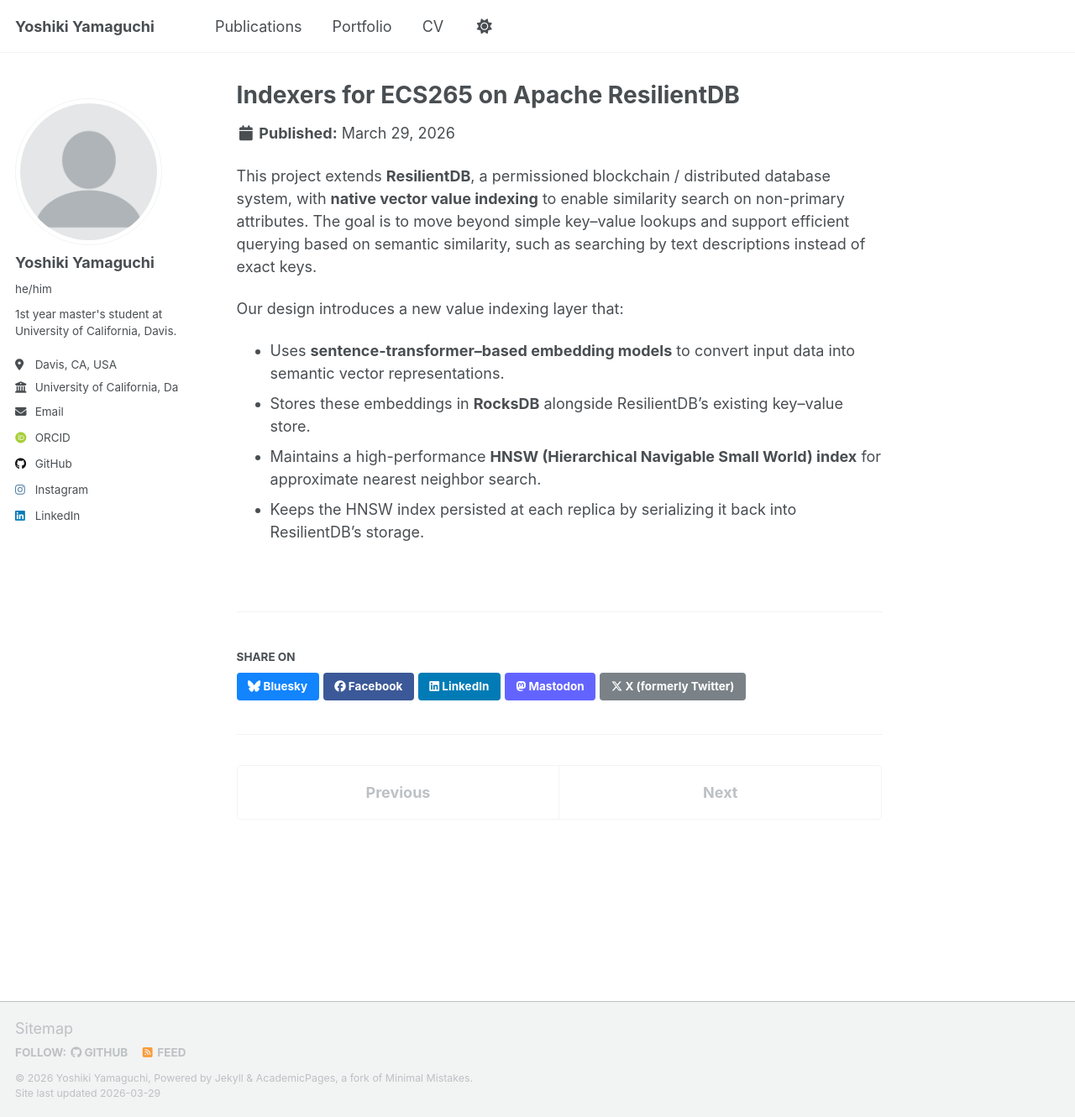
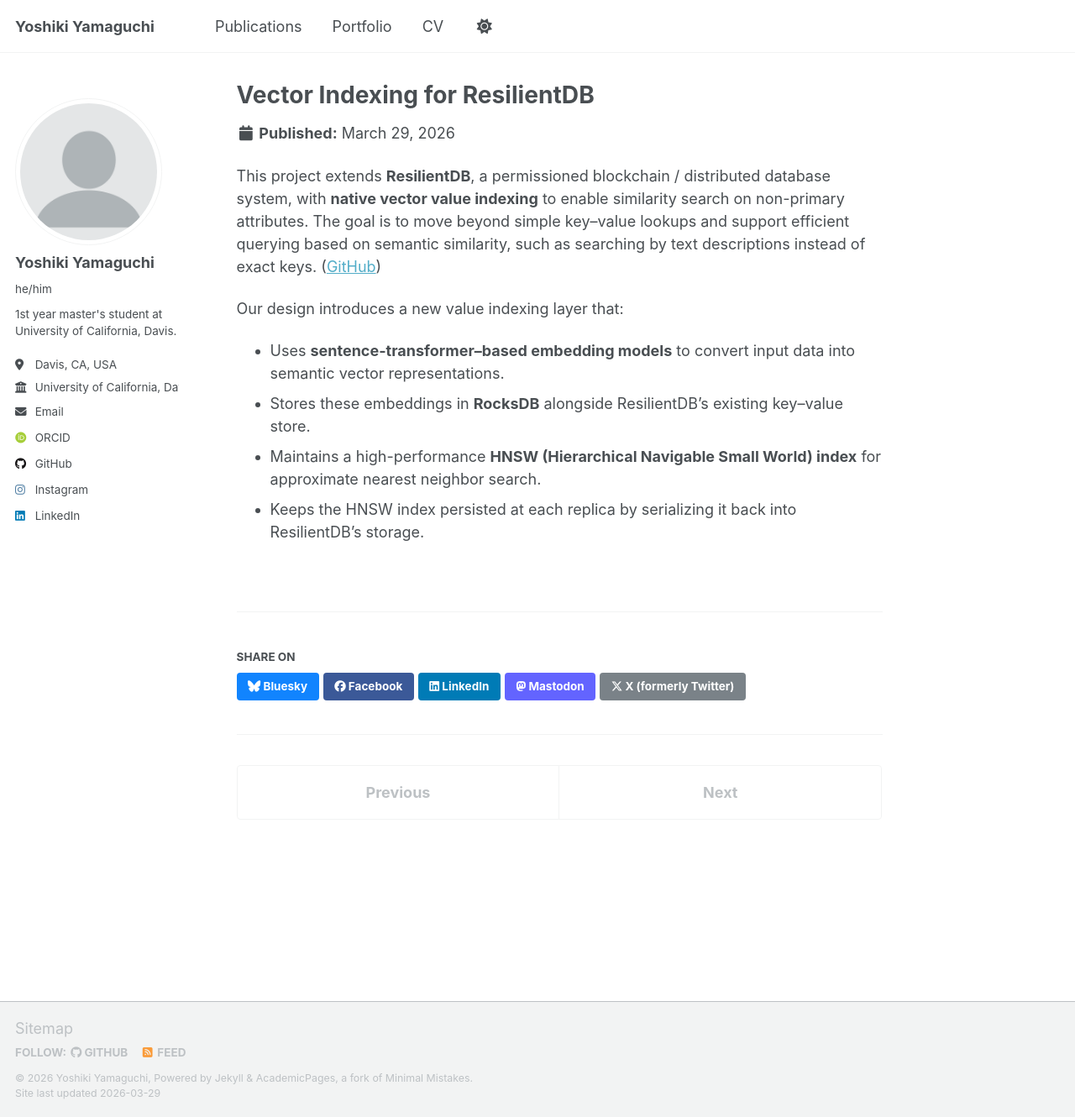
Before and after one commit to Yoshiki0319/Yoshiki0319.github.io, a Jekyll site: the page built from _portfolio/indexers-ecs265-fall2025.md, in a window 1280 px wide and 1330 px high. Shown: the whole window at 84% size. Built offline with Jekyll 4.4.1, drawn with Linux system fonts in a browser that asks for light colours; some web fonts are replaced; a script that is not in the unit is left out.

Commit message:
Update project descriptions to include GitHub links for easier access

```diff
--- a/_portfolio/indexers-ecs265-fall2025.md
+++ b/_portfolio/indexers-ecs265-fall2025.md
@@ -1,10 +1,10 @@
 ---
-title: "Indexers for ECS265 on Apache ResilientDB"
+title: "Vector Indexing for ResilientDB"
 excerpt: "Prototype of native vector value indexing in ResilientDB using HNSW-based similarity search and a Python bridge for embedding and index management."
 collection: portfolio
 ---
 
-This project extends **ResilientDB**, a permissioned blockchain / distributed database system, with **native vector value indexing** to enable similarity search on non-primary attributes. The goal is to move beyond simple key–value lookups and support efficient querying based on semantic similarity, such as searching by text descriptions instead of exact keys.
+This project extends **ResilientDB**, a permissioned blockchain / distributed database system, with **native vector value indexing** to enable similarity search on non-primary attributes. The goal is to move beyond simple key–value lookups and support efficient querying based on semantic similarity, such as searching by text descriptions instead of exact keys. ([GitHub](https://github.com/Yoshiki0319/indexers-ECS265-Fall2025))
 
 Our design introduces a new value indexing layer that:
 
```
Also changed, not shown: _portfolio/ecs261.md (+1 -1 lines), _portfolio/hdgim.md (+1 -1 lines), _publications/2023-03-07-building-usage.md (+1 -1 lines).
